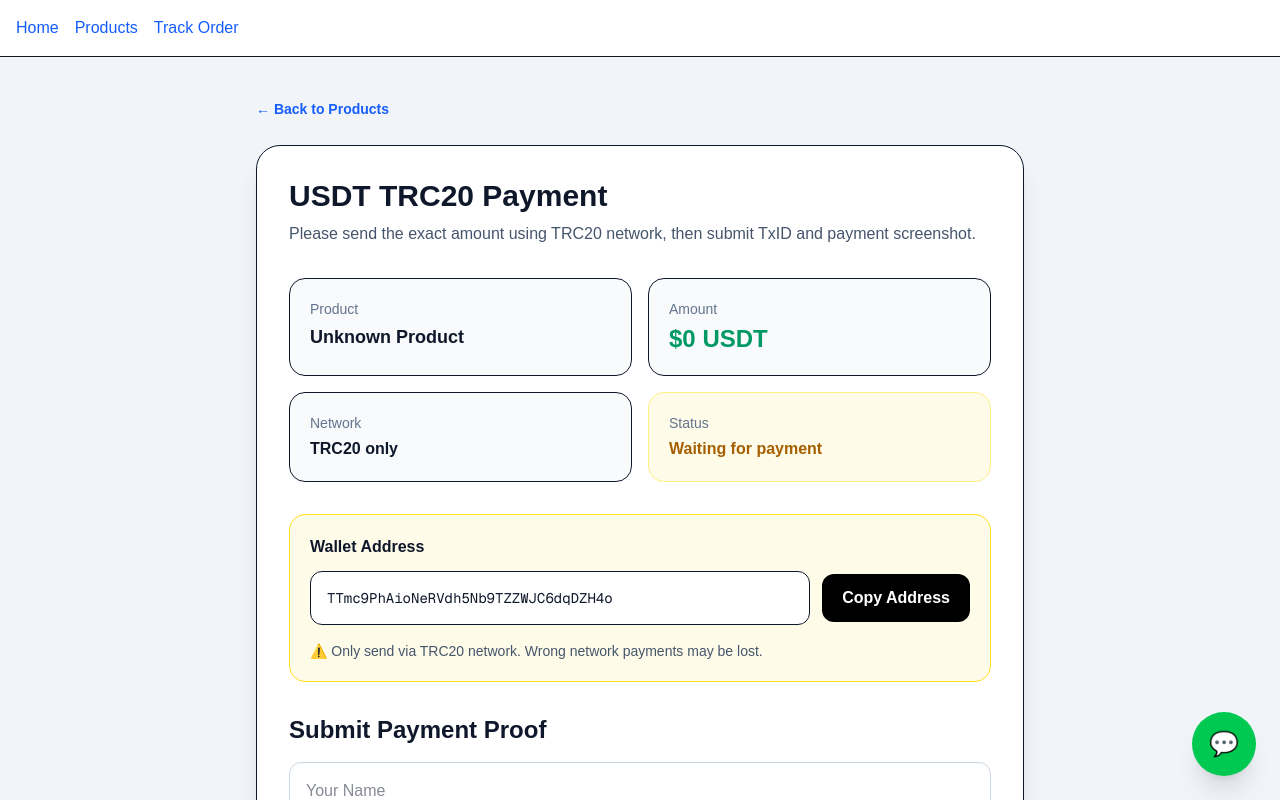
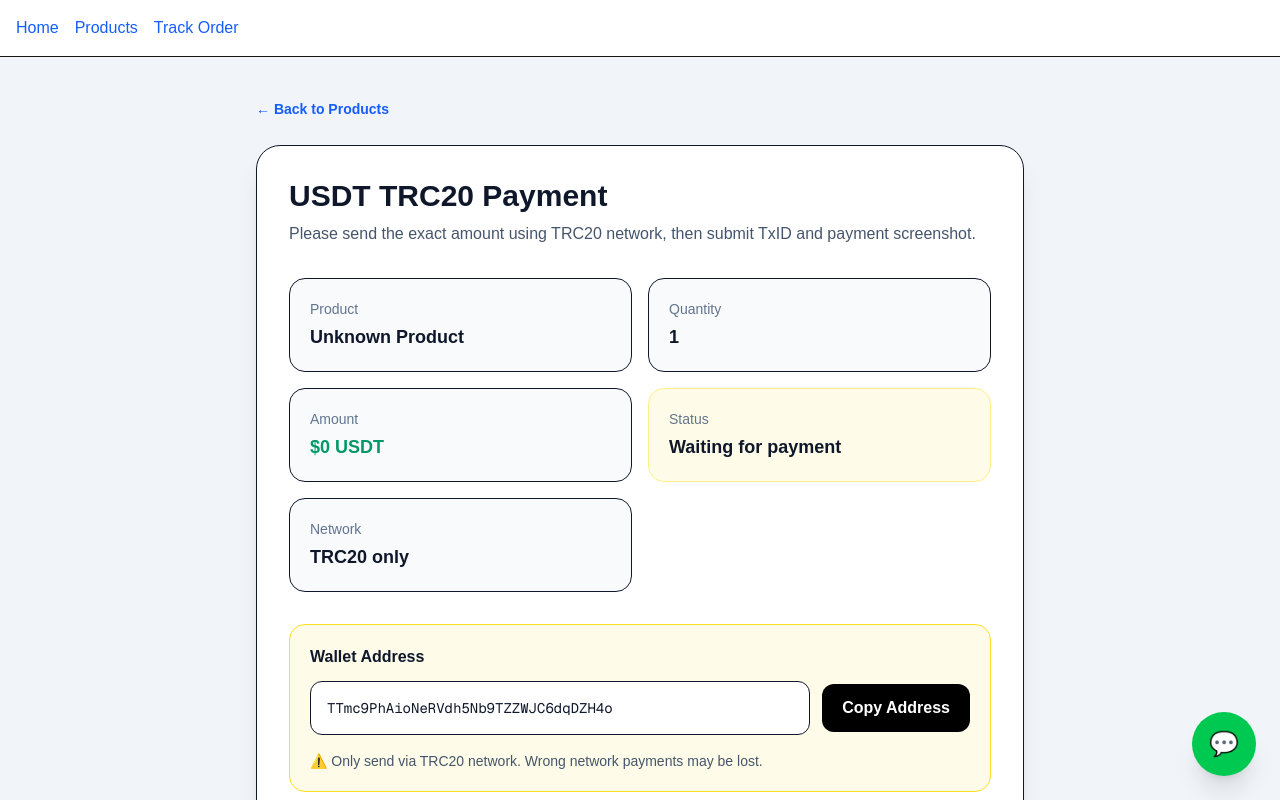
Before and after one commit to summitwang/Digital-Software-Deals, a Next.js app: page /payment in a window 1280 px wide. Shown: the top 800 px of the page. Built offline with nearby package versions, Linux system fonts and the light colour scheme.

Commit message:
Update page.tsx

```diff
--- a/app/payment/page.tsx
+++ b/app/payment/page.tsx
@@ -12,12 +12,15 @@ function PaymentContent() {
 
   const product = searchParams.get("product") || "Unknown Product";
   const amount = searchParams.get("amount") || "0";
+  const quantity = searchParams.get("quantity") || "1";
+  const productType = searchParams.get("type") || "other";
 
   const [form, setForm] = useState({
     customer_name: "",
     customer_email: "",
     address: "",
     txid: "",
+    website: "",
   });
 
   const [screenshotBase64, setScreenshotBase64] = useState("");
@@ -42,9 +45,7 @@ function PaymentContent() {
     setScreenshotName(file.name);
 
     const reader = new FileReader();
-    reader.onload = () => {
-      setScreenshotBase64(String(reader.result));
-    };
+    reader.onload = () => setScreenshotBase64(String(reader.result));
     reader.readAsDataURL(file);
   }
 
@@ -61,6 +62,8 @@ function PaymentContent() {
       body: JSON.stringify({
         product,
         amount,
+        quantity,
+        product_type: productType,
         ...form,
         screenshot_base64: screenshotBase64,
         screenshot_name: screenshotName,
@@ -86,9 +89,7 @@ function PaymentContent() {
         </Link>
 
         <div className="mt-6 bg-white border rounded-3xl p-8 shadow-xl">
-          <h1 className="text-3xl font-extrabold mb-2">
-            USDT TRC20 Payment
-          </h1>
+          <h1 className="text-3xl font-extrabold mb-2">USDT TRC20 Payment</h1>
 
           <p className="text-slate-600 mb-8">
             Please send the exact amount using TRC20 network, then submit TxID
@@ -96,27 +97,11 @@ function PaymentContent() {
           </p>
 
           <div className="grid md:grid-cols-2 gap-4 mb-8">
-            <div className="bg-slate-50 border rounded-2xl p-5">
-              <p className="text-slate-500 text-sm mb-1">Product</p>
-              <p className="font-bold text-lg">{product}</p>
-            </div>
-
-            <div className="bg-slate-50 border rounded-2xl p-5">
-              <p className="text-slate-500 text-sm mb-1">Amount</p>
-              <p className="font-extrabold text-2xl text-emerald-600">
-                ${amount} USDT
-              </p>
-            </div>
-
-            <div className="bg-slate-50 border rounded-2xl p-5">
-              <p className="text-slate-500 text-sm mb-1">Network</p>
-              <p className="font-bold">TRC20 only</p>
-            </div>
-
-            <div className="bg-yellow-50 border border-yellow-200 rounded-2xl p-5">
-              <p className="text-slate-500 text-sm mb-1">Status</p>
-              <p className="font-bold text-yellow-700">Waiting for payment</p>
-            </div>
+            <Info title="Product" value={product} />
+            <Info title="Quantity" value={quantity} />
+            <Info title="Amount" value={`$${amount} USDT`} green />
+            <Info title="Status" value="Waiting for payment" yellow />
+            <Info title="Network" value="TRC20 only" />
           </div>
 
           <div className="bg-yellow-50 border border-yellow-300 rounded-2xl p-5 mb-8">
@@ -136,14 +121,20 @@ function PaymentContent() {
             </div>
 
             <p className="text-sm text-slate-600 mt-4">
-              ⚠️ Only send via TRC20 network. Wrong network payments may be
-              lost.
+              ⚠️ Only send via TRC20 network. Wrong network payments may be lost.
             </p>
           </div>
 
           <h2 className="text-2xl font-bold mb-4">Submit Payment Proof</h2>
 
           <div className="space-y-4">
+            <input
+              className="hidden"
+              placeholder="website"
+              value={form.website}
+              onChange={(e) => setForm({ ...form, website: e.target.value })}
+            />
+
             <input
               className="w-full p-4 rounded-xl border border-slate-300"
               placeholder="Your Name"
@@ -177,7 +168,7 @@ function PaymentContent() {
             />
 
             <div className="bg-slate-50 border rounded-xl p-4">
-              <p className="font-bold mb-2">Upload Payment Screenshot</p>
+              <p className="font-bold mb-2">Upload Payment Screenshot *</p>
 
               <input
                 type="file"
@@ -206,6 +197,35 @@ function PaymentContent() {
   );
 }
 
+function Info({
+  title,
+  value,
+  green,
+  yellow,
+}: {
+  title: string;
+  value: string;
+  green?: boolean;
+  yellow?: boolean;
+}) {
+  return (
+    <div
+      className={`border rounded-2xl p-5 ${
+        yellow ? "bg-yellow-50 border-yellow-200" : "bg-slate-50"
+      }`}
+    >
+      <p className="text-slate-500 text-sm mb-1">{title}</p>
+      <p
+        className={`font-bold text-lg break-all ${
+          green ? "text-emerald-600 text-2xl" : ""
+        }`}
+      >
+        {value}
+      </p>
+    </div>
+  );
+}
+
 export default function PaymentPage() {
   return (
     <Suspense fallback={<div className="p-10">Loading...</div>}>
```
